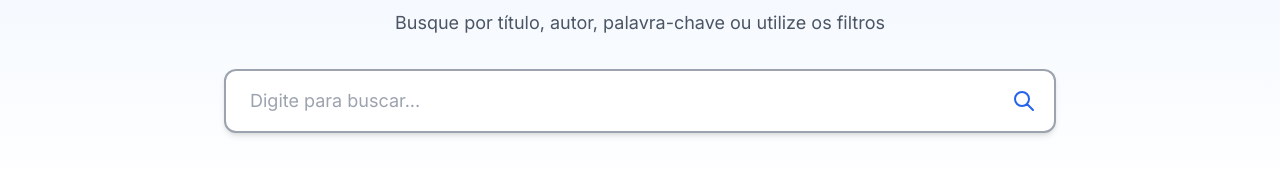
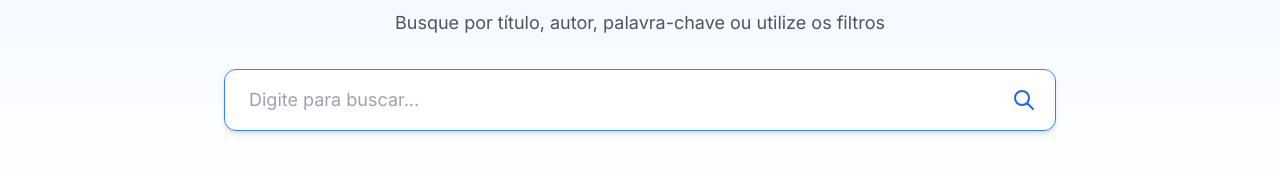
Before and after one commit to acarolinadamore/catalogo-livros-catolicos-frontend, a React (Vite) app: page / in a window 1280 px wide. Shown: the part 184-367 px from the top of the page. Built offline with nearby package versions, Linux system fonts and the light colour scheme; no server answers.

Commit message:
Ajustar bordas dos inputs: bordas finas e azuis no focus, remover ring grosso

```diff
--- a/src/components/home/Filters.jsx
+++ b/src/components/home/Filters.jsx
@@ -45,7 +45,7 @@ function Filters({ filters, onFilterChange, filterOptions }) {
               value={filters.content_type || ''}
               onChange={(e) => onFilterChange('content_type', e.target.value)}
               className="w-full px-3 py-2 border border-gray-300 rounded-lg
-                       focus:ring-2 focus:ring-primary-200 focus:border-primary-500"
+                       focus:outline-none focus:border-primary-500"
             >
               <option value="">Todos</option>
               {filterOptions.contentTypes?.map(type => (
@@ -63,7 +63,7 @@ function Filters({ filters, onFilterChange, filterOptions }) {
               value={filters.intercessor || ''}
               onChange={(e) => onFilterChange('intercessor', e.target.value)}
               className="w-full px-3 py-2 border border-gray-300 rounded-lg
-                       focus:ring-2 focus:ring-primary-200 focus:border-primary-500"
+                       focus:outline-none focus:border-primary-500"
             >
               <option value="">Todos</option>
               {filterOptions.intercessors?.map(intercessor => (
@@ -81,7 +81,7 @@ function Filters({ filters, onFilterChange, filterOptions }) {
               value={filters.pastoral_use || ''}
               onChange={(e) => onFilterChange('pastoral_use', e.target.value)}
               className="w-full px-3 py-2 border border-gray-300 rounded-lg
-                       focus:ring-2 focus:ring-primary-200 focus:border-primary-500"
+                       focus:outline-none focus:border-primary-500"
             >
               <option value="">Todos</option>
               {filterOptions.pastoralUses?.map(use => (
@@ -99,7 +99,7 @@ function Filters({ filters, onFilterChange, filterOptions }) {
               value={filters.publisher || ''}
               onChange={(e) => onFilterChange('publisher', e.target.value)}
               className="w-full px-3 py-2 border border-gray-300 rounded-lg
-                       focus:ring-2 focus:ring-primary-200 focus:border-primary-500"
+                       focus:outline-none focus:border-primary-500"
             >
               <option value="">Todas</option>
               {filterOptions.publishers?.map(publisher => (
@@ -125,7 +125,7 @@ function Filters({ filters, onFilterChange, filterOptions }) {
                     onChange={(e) => onFilterChange('year_min', e.target.value)}
                     placeholder={filterOptions.yearRange.min.toString()}
                     className="w-full px-3 py-2 border border-gray-300 rounded-lg
-                             focus:ring-2 focus:ring-primary-200 focus:border-primary-500"
+                             focus:outline-none focus:border-primary-500"
                   />
                 </div>
                 <div>
@@ -138,7 +138,7 @@ function Filters({ filters, onFilterChange, filterOptions }) {
                     onChange={(e) => onFilterChange('year_max', e.target.value)}
                     placeholder={filterOptions.yearRange.max.toString()}
                     className="w-full px-3 py-2 border border-gray-300 rounded-lg
-                             focus:ring-2 focus:ring-primary-200 focus:border-primary-500"
+                             focus:outline-none focus:border-primary-500"
                   />
                 </div>
               </div>
--- a/src/components/home/Hero.jsx
+++ b/src/components/home/Hero.jsx
@@ -30,8 +30,8 @@ function Hero({ searchQuery, onSearchChange, onSearch }) {
               value={searchQuery}
               onChange={(e) => onSearchChange(e.target.value)}
               placeholder="Digite para buscar..."
-              className="w-full px-6 py-4 pr-14 text-lg rounded-xl border-2 border-gray-300
-                       focus:outline-none focus:border-gray-400
+              className="w-full px-6 py-4 pr-14 text-lg rounded-xl border border-gray-300
+                       focus:outline-none focus:border-primary-500
                        transition-all duration-200 shadow-md"
               autoFocus
             />
```
